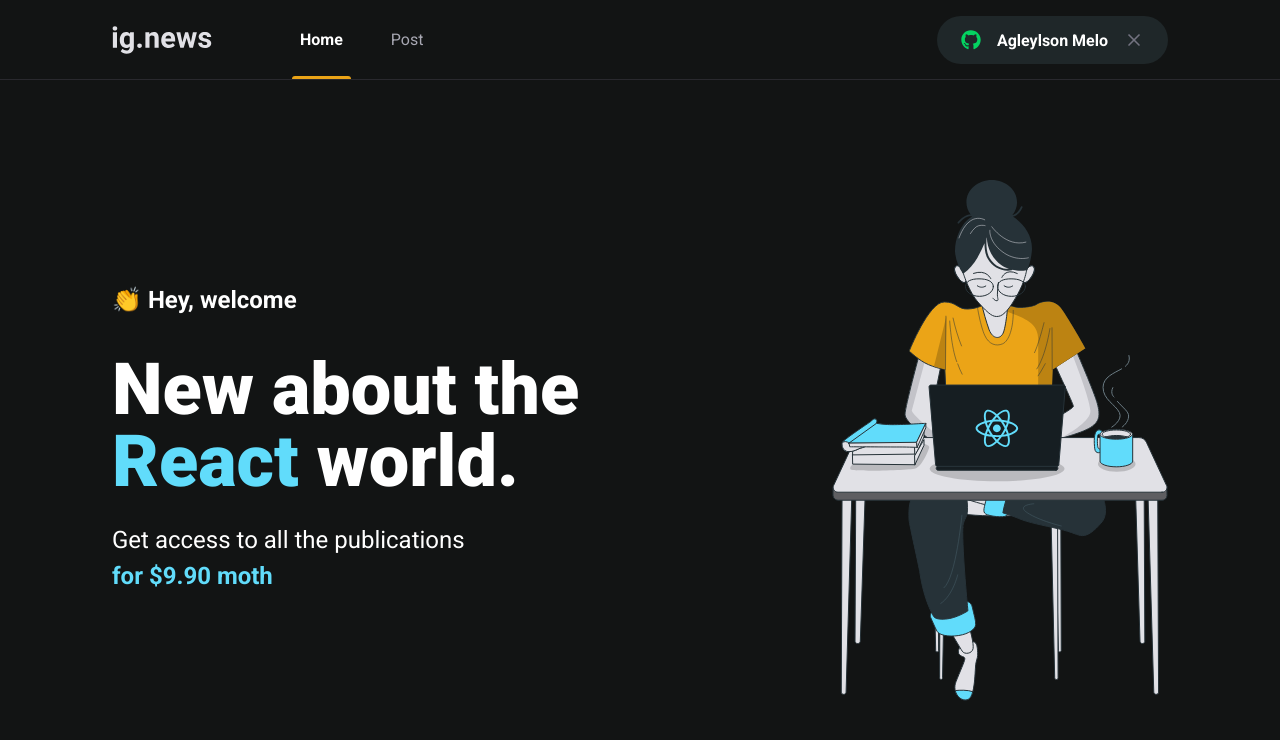
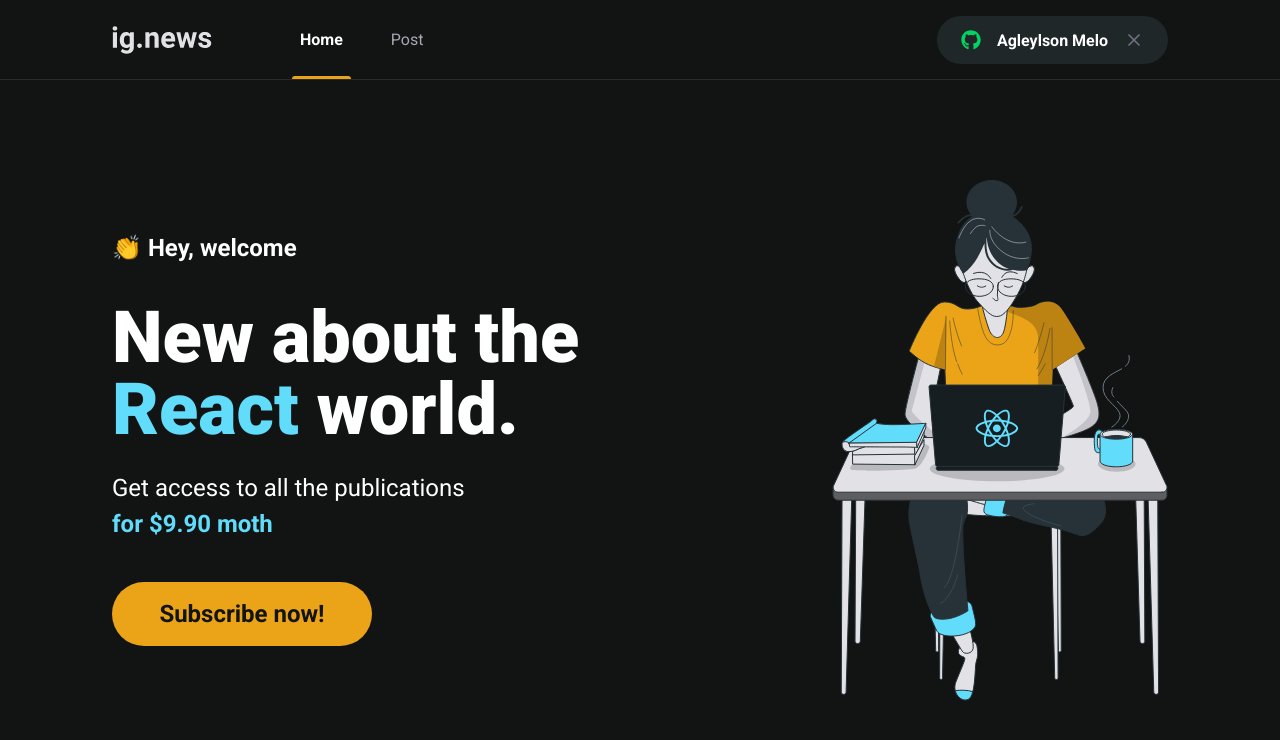
Before and after one commit to agleymelo/ignews, a Next.js app: page / in a window 1280 px wide. Shown: the top 740 px of the page. Built offline with nearby package versions, Linux system fonts and the light colour scheme.

Commit message:
add: add component SubscribeButton

```diff
--- /dev/null
+++ b/src/components/SubscribeButton/index.tsx
@@ -0,0 +1,5 @@
+import { Container } from "./styles";
+
+export function SubscribeButton() {
+  return <Container>Subscribe now!</Container>;
+}
--- /dev/null
+++ b/src/components/SubscribeButton/styles.ts
@@ -0,0 +1,22 @@
+import styled from "styled-components";
+
+export const Container = styled.button`
+  width: 260px;
+  height: 4rem;
+  border: 0;
+  border-radius: 2rem;
+  background: var(--yellow-500);
+  color: var(--gray-900);
+  font-size: 1.5rem;
+  font-weight: bold;
+
+  display: flex;
+  align-items: center;
+  justify-content: center;
+
+  transition: filter 0.2s;
+
+  &:hover {
+    filter: brightness(0.9);
+  }
+`;
--- a/src/pages/home.styles.ts
+++ b/src/pages/home.styles.ts
@@ -42,4 +42,8 @@ export const Hero = styled.section`
       font-weight: bold;
     }
   }
+
+  button {
+    margin-top: 2.5rem;
+  }
 `;
--- a/src/pages/index.tsx
+++ b/src/pages/index.tsx
@@ -1,5 +1,6 @@
 import Head from "next/head";
 import Image from "next/image";
+import { SubscribeButton } from "../components/SubscribeButton";
 
 import { Container, Hero } from "./home.styles";
 
@@ -21,6 +22,8 @@ export default function Home() {
             Get access to all the publications <br />
             <span>for $9.90 moth</span>
           </p>
+
+          <SubscribeButton />
         </Hero>
 
         <img src="/images/avatar.svg" alt="Girl coding" />
```
